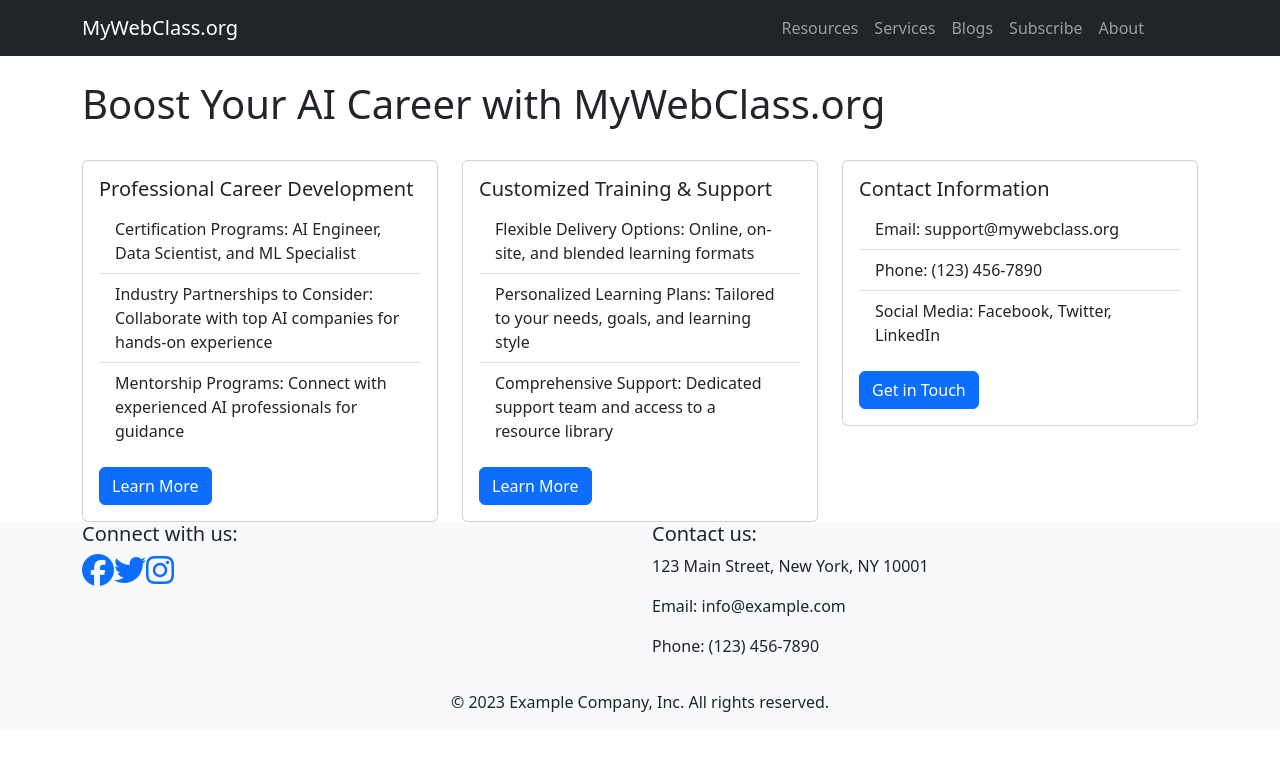
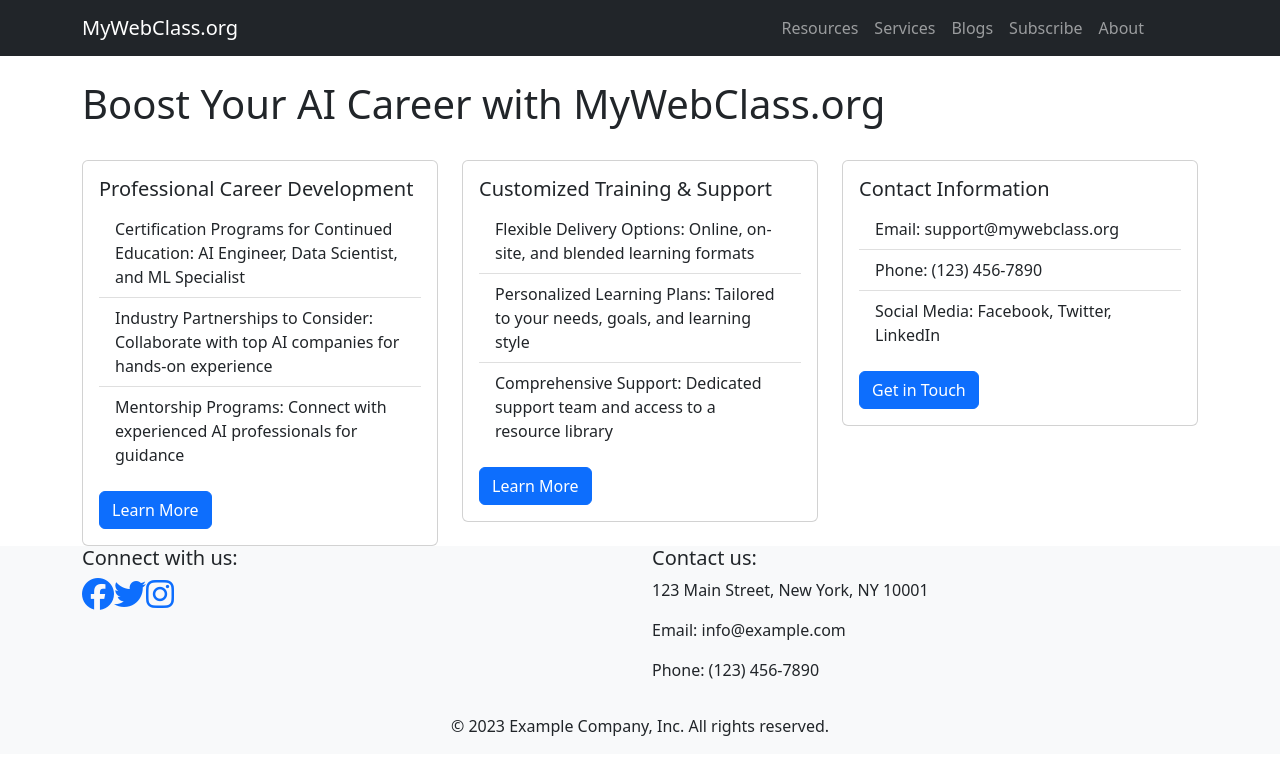
Before and after one commit to NJIT-WIS/project-2-team-sar, a Next.js app: page /Services in a window 1280 px wide. Shown: the top 774 px of the page. Built offline with nearby package versions, Linux system fonts and the light colour scheme.

Commit message:
updated list group

```diff
--- a/components/boost_ai_career.jsx
+++ b/components/boost_ai_career.jsx
@@ -15,7 +15,7 @@
             <Card.Body>
               <Card.Title>Professional Career Development</Card.Title>
               <ListGroup variant="flush">
-                <ListGroup.Item>Certification Programs: AI Engineer, Data Scientist, and ML Specialist</ListGroup.Item>
+                <ListGroup.Item>Certification Programs for Continued Education: AI Engineer, Data Scientist, and ML Specialist</ListGroup.Item>
                 <ListGroup.Item>Industry Partnerships to Consider: Collaborate with top AI companies for hands-on experience</ListGroup.Item>
                 <ListGroup.Item>Mentorship Programs: Connect with experienced AI professionals for guidance</ListGroup.Item>
               </ListGroup>
```
